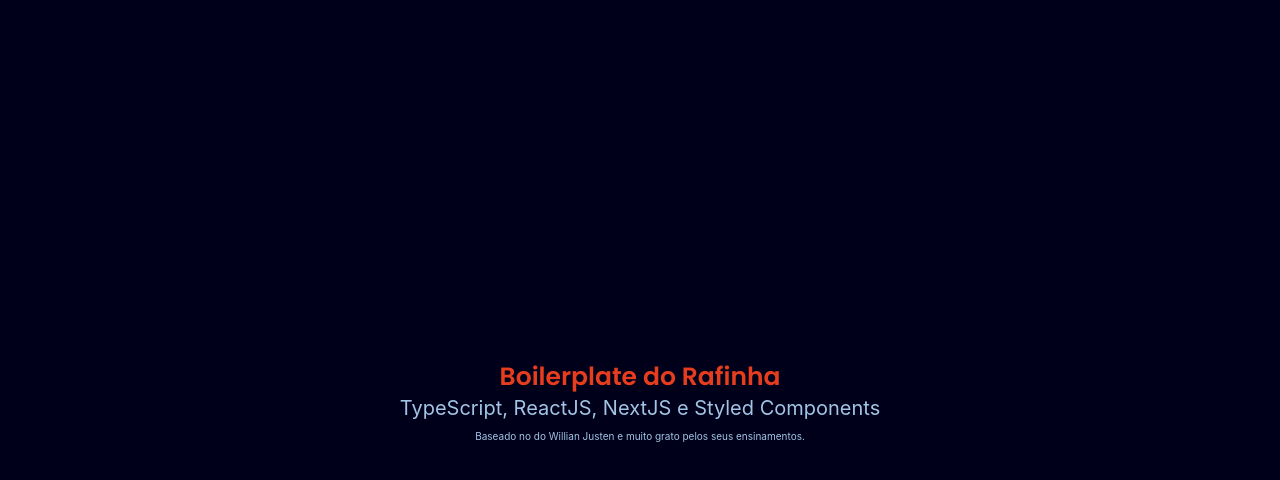
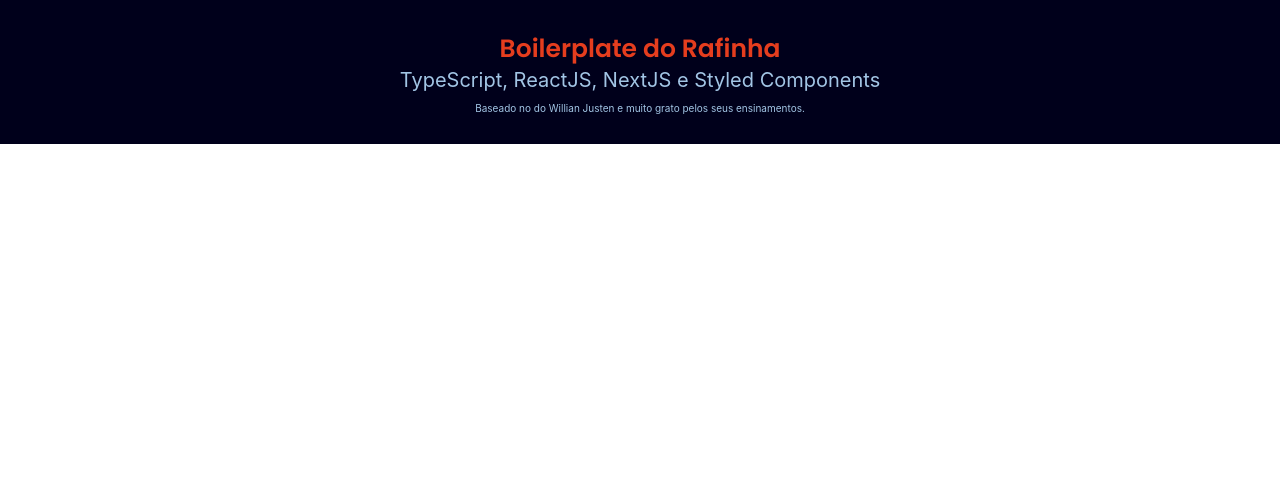
Before and after one commit to rafaeldellaquila/market-games-client, a Next.js app: page / in a window 1280 px wide. Shown: the top 480 px of the page. Built offline with nearby package versions, Linux system fonts and the light colour scheme.

Commit message:
:lipstick: config global w/ theme provider

```diff
--- a/src/styles/global.ts
+++ b/src/styles/global.ts
@@ -1,4 +1,4 @@
-import { createGlobalStyle } from 'styled-components'
+import { createGlobalStyle, css } from 'styled-components'
 
 const GlobalStyles = createGlobalStyle`
 
@@ -34,18 +34,16 @@
     -webkit-font-smoothing: antialiased;
     -moz-osx-font-smoothing: grayscale;
   }
+  ${({ theme }) => css`
+    html {
+      font-size: 62.5%;
+    }
 
-  html {
-    font-size: 62.5%;
-  }
-
-  html, body, #__next {
-    height: 100%;
-  }
-
-  body {
-    font-family: 'Poppins', -apple-system, BlinkMacSystemFont, 'Segoe UI', Roboto, Oxygen, Ubuntu, Cantarell, 'Open Sans', 'Helvetica Neue', sans-serif
-  }
+    body {
+      font-family: ${theme.font.family};
+      font-size: ${theme.font.sizes.medium};
+    }
+  `}
 `
 
 export default GlobalStyles
```
